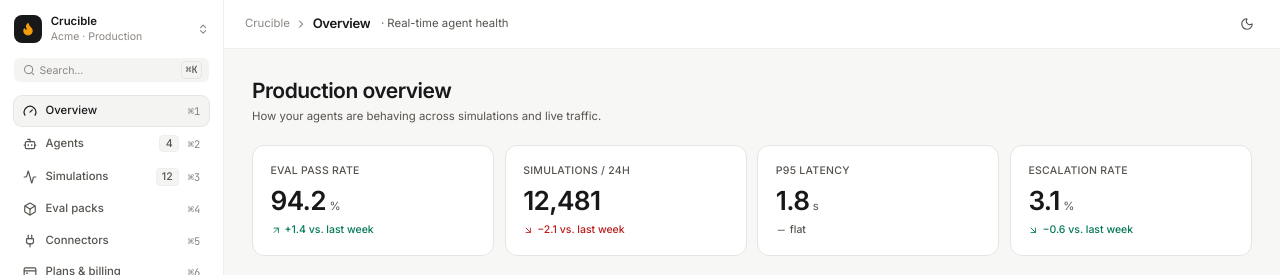
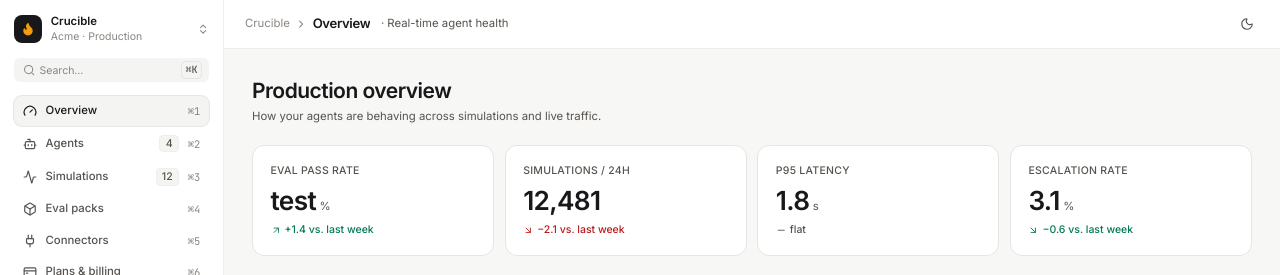
Before and after one commit to Soffi-Originals/crucible-demo, a React (Vite) app: page / in a window 1280 px wide. Shown: the top 275 px of the page. Built offline with nearby package versions, Linux system fonts and the light colour scheme.

Commit message:
AI: Update src/pages/OverviewPage.tsx

```diff
--- a/src/pages/OverviewPage.tsx
+++ b/src/pages/OverviewPage.tsx
@@ -24,7 +24,7 @@ export function OverviewPage() {
       <div className="grid grid-cols-1 gap-3 sm:grid-cols-2 xl:grid-cols-4">
         <MetricTile
           label="Eval pass rate"
-          value="94.2"
+          value="test"
           unit="%"
           delta="+1.4 vs. last week"
           trend="up"
```
